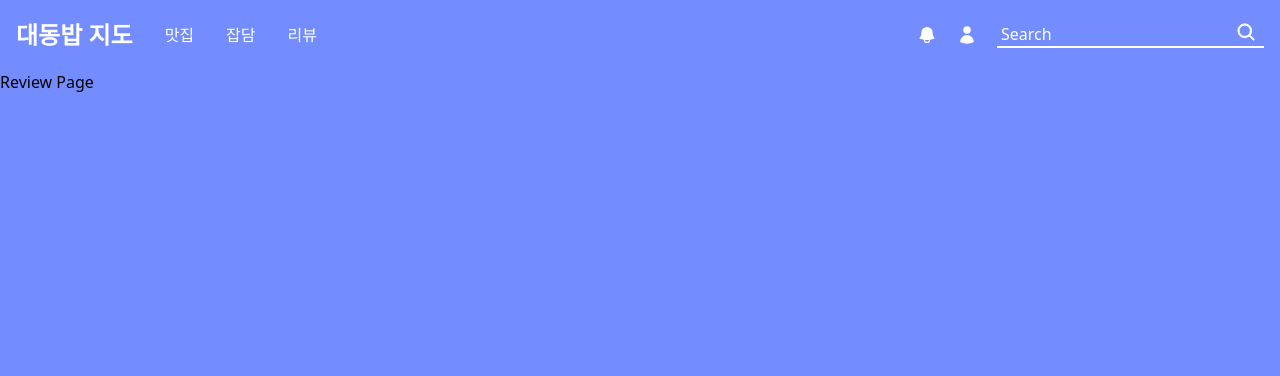
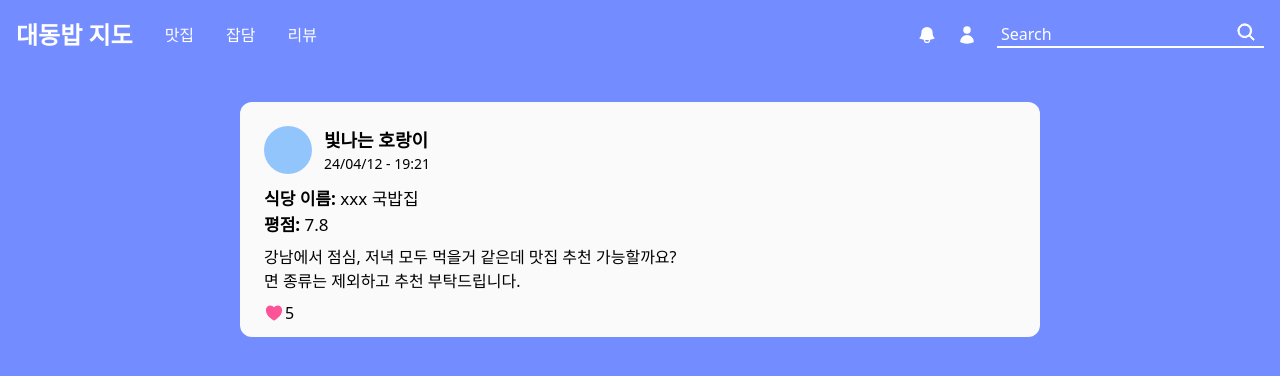
Before and after one commit to ICE0208/daedong-food-map, a Next.js app: page /review in a window 1280 px wide. Shown: the top 376 px of the page. Built offline with nearby package versions, Linux system fonts and the light colour scheme.

Commit message:
feat: 리뷰 미리보기 컴퓨넌트 기본 틀 완성

```diff
--- a/src/app/(auth)/review/page.tsx
+++ b/src/app/(auth)/review/page.tsx
@@ -1,3 +1,78 @@
+import ReviewPreview from "@/components/ReviewPreview";
+import TalkPreview from "@/components/TalkPreview";
+
 export default function ReviewPage() {
-  return "Review Page";
+  return (
+    <main className="flex justify-center px-24 py-8">
+      <div className="flex w-full max-w-[800px] flex-col gap-4">
+        {tempData.map((data, index) => (
+          <ReviewPreview
+            key={index}
+            author={data.author}
+            formattedData={data.formattedData}
+            content={data.content}
+            heartCount={data.heartCount}
+            restaurantName={data.restaurantName}
+            rate={data.rate}
+          />
+        ))}
+      </div>
+    </main>
+  );
 }
+
+const tempData = [
+  {
+    author: "빛나는 호랑이",
+    restaurantName: "xxx 국밥집",
+    rate: 7.8,
+    formattedData: "24/04/12 - 19:21",
+    content:
+      "강남에서 점심, 저녁 모두 먹을거 같은데 맛집 추천 가능할까요?\n면 종류는 제외하고 추천 부탁드립니다.",
+    heartCount: 5,
+  },
+  // {
+  //   author: "신비로운 사슴",
+  //   formattedData: "24/04/13 - 10:45",
+  //   content: "요즘 강남에서 유명한 디저트 카페 추천해주세요!",
+  //   heartCount: 8,
+  //   commentCount: 6,
+  //   recentComment: {
+  //     author: "매력적인 토끼",
+  //     content: "yyy 카페 추천드릴게요~",
+  //   },
+  // },
+  // {
+  //   author: "작은 별",
+  //   formattedData: "24/04/14 - 15:30",
+  //   content: "강남에서 야외 산책로가 있는 곳이 어디인지 아시나요?",
+  //   heartCount: 3,
+  //   commentCount: 9,
+  //   recentComment: {
+  //     author: "산책을 즐기는 고양이",
+  //     content: "zzz 공원 추천드려요~",
+  //   },
+  // },
+  // {
+  //   author: "해맑은 바다",
+  //   formattedData: "24/04/15 - 12:00",
+  //   content: "강남에서 쇼핑하기 좋은 곳이 있을까요?",
+  //   heartCount: 10,
+  //   commentCount: 15,
+  //   recentComment: {
+  //     author: "쇼핑 마니아",
+  //     content: "zzz 쇼핑몰 추천해드려요~",
+  //   },
+  // },
+  // {
+  //   author: "모험을 꿈꾸는 곰",
+  //   formattedData: "24/04/16 - 09:00",
+  //   content: "강남 근처에 볼 만한 관광지가 있을까요?",
+  //   heartCount: 6,
+  //   commentCount: 11,
+  //   recentComment: {
+  //     author: "여행을 즐기는 사자",
+  //     content: "zzz 관광지 추천해요~",
+  //   },
+  // },
+];
--- a/src/components/TalkPreview.tsx
+++ b/src/components/ReviewPreview.tsx
@@ -9,26 +9,26 @@ interface RecentComment {
   content: string;
 }
 
-interface TalkPreviewProps {
+interface ReviewPreviewProps {
   author: string;
   formattedData: string;
   content: string;
   heartCount: number;
-  commentCount: number;
-  recentComment: RecentComment;
+  restaurantName: string;
+  rate: number;
 }
 
-export default function TalkPreview({
+export default function ReviewPreview({
   author,
   formattedData,
   content,
   heartCount,
-  commentCount,
-  recentComment,
-}: TalkPreviewProps) {
+  restaurantName,
+  rate,
+}: ReviewPreviewProps) {
   return (
     <div className="w-full overflow-hidden rounded-xl bg-neutral-50">
-      <div className="p-4 pb-3">
+      <div className="p-6 pb-3">
         {/* 프로필 */}
         <div className="flex items-center gap-3">
           <div className="aspect-square w-12 rounded-full bg-blue-300"></div>
@@ -38,28 +38,33 @@ export default function TalkPreview({
           </div>
         </div>
         <div className="my-3" />
+
+        {/* 식당 이름 */}
+        <div className="text-[17px]">
+          <span className="font-semibold">{"식당 이름: "}</span>
+          <span>{restaurantName}</span>
+        </div>
+
+        {/* 평점*/}
+        <div className="text-[17px]">
+          <span className="font-semibold">{"평점: "}</span>
+          <span>{rate}</span>
+        </div>
+        <div className="my-2" />
+
         {/* 텍스트 부분 */}
         <div>
           <span className="whitespace-pre-wrap break-words">{content}</span>
         </div>
         <div className="my-2" />
-        {/* 좋아요, 댓글 아이콘, 개수 */}
+
+        {/* 좋아요 아이콘, 개수 */}
         <div className="flex items-center gap-2">
           <div className="flex items-center gap-[1px]">
             <SVGButton svg={HeartSVG} size={5} color="rgb(252, 84, 151)" />
             <span>{heartCount}</span>
           </div>
-          <div className="flex items-center gap-[1px]">
-            <SVGButton svg={CommentSVG} size={5} color="rgb(72, 72, 72)" />
-            <span>{commentCount}</span>
-          </div>
         </div>
-      </div>
-      {/* 최근 댓글 */}
-      <div className="overflow-hidden text-ellipsis text-nowrap bg-neutral-300 px-4 py-2">
-        <span className="font-semibold">최근 댓글 | </span>
-        <span className="font-semibold">{recentComment.author} : </span>
-        <span>{recentComment.content}</span>
       </div>
     </div>
   );
```
